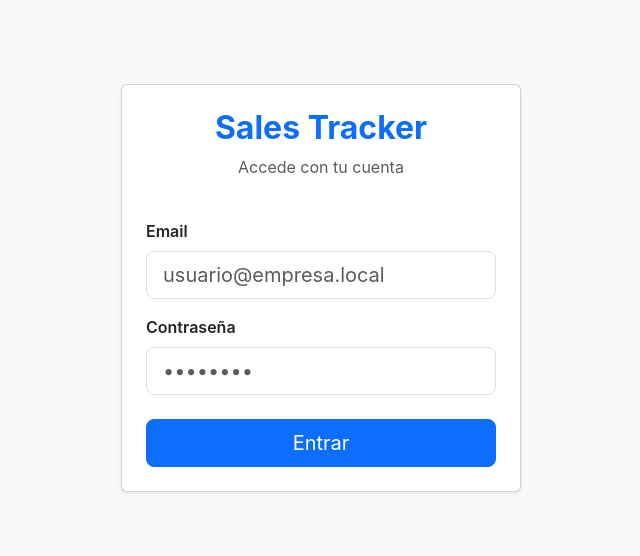
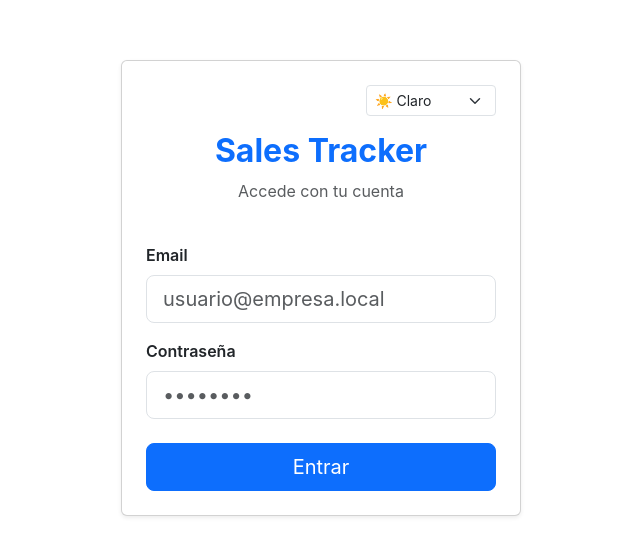
Before and after one commit to fermarfer1982/sales-tracker, a React (Vite) app in the folder frontend/: page /login in a window 1280 px wide. Shown: the part 112-668 px from the top of the page, without its empty margins (319-959 px from the left). Built offline with nearby package versions, Linux system fonts and the light colour scheme.

Commit message:
feat(frontend): añadir selector de tema claro/oscuro

```diff
--- a/frontend/src/components/Layout.jsx
+++ b/frontend/src/components/Layout.jsx
@@ -1,9 +1,11 @@
 import React, { useState } from 'react';
 import { Outlet, Link, useNavigate, useLocation } from 'react-router-dom';
 import { useAuth } from '../context/AuthContext';
+import { useTheme } from '../context/ThemeContext';
 
 export default function Layout() {
   const { user, logout } = useAuth();
+  const { theme, setTheme } = useTheme();
   const navigate = useNavigate();
   const location = useLocation();
   const [menuOpen, setMenuOpen] = useState(false);
@@ -71,6 +73,16 @@ export default function Layout() {
               )}
             </ul>
             <div className="d-flex align-items-center gap-2">
+              <select
+                className="form-select form-select-sm"
+                value={theme}
+                onChange={e => setTheme(e.target.value)}
+                aria-label="Selector de tema"
+                style={{ width: 130 }}
+              >
+                <option value="light">☀️ Claro</option>
+                <option value="dark">🌙 Oscuro</option>
+              </select>
               <span className="text-white-50 small d-none d-lg-inline">
                 {user?.name} ({user?.role})
               </span>
--- /dev/null
+++ b/frontend/src/context/ThemeContext.jsx
@@ -0,0 +1,32 @@
+import React, { createContext, useContext, useEffect, useMemo, useState } from 'react';
+
+const ThemeContext = createContext(null);
+const STORAGE_KEY = 'theme';
+
+function applyTheme(theme) {
+  document.documentElement.setAttribute('data-bs-theme', theme);
+}
+
+export function ThemeProvider({ children }) {
+  const [theme, setTheme] = useState(() => {
+    const saved = localStorage.getItem(STORAGE_KEY);
+    return saved === 'dark' ? 'dark' : 'light';
+  });
+
+  useEffect(() => {
+    applyTheme(theme);
+    localStorage.setItem(STORAGE_KEY, theme);
+  }, [theme]);
+
+  const value = useMemo(() => ({
+    theme,
+    setTheme,
+    toggleTheme: () => setTheme(prev => (prev === 'light' ? 'dark' : 'light')),
+  }), [theme]);
+
+  return <ThemeContext.Provider value={value}>{children}</ThemeContext.Provider>;
+}
+
+export function useTheme() {
+  return useContext(ThemeContext);
+}
--- a/frontend/src/index.css
+++ b/frontend/src/index.css
@@ -3,7 +3,8 @@
 }
 
 body {
-  background-color: #f5f6fa;
+  background-color: var(--bs-body-bg);
+  color: var(--bs-body-color);
   font-family: -apple-system, BlinkMacSystemFont, 'Segoe UI', Roboto, sans-serif;
 }
 
@@ -34,3 +35,7 @@ body {
     padding: 14px 20px;
   }
 }
+
+[data-bs-theme="dark"] .navbar.bg-primary {
+  background-color: #0b3d91 !important;
+}
--- a/frontend/src/pages/LoginPage.jsx
+++ b/frontend/src/pages/LoginPage.jsx
@@ -2,10 +2,12 @@ import React, { useState } from 'react';
 import { useNavigate } from 'react-router-dom';
 import { useAuth } from '../context/AuthContext';
 import { authService } from '../services';
+import { useTheme } from '../context/ThemeContext';
 
 export default function LoginPage() {
   const { login } = useAuth();
   const navigate = useNavigate();
+  const { theme, setTheme } = useTheme();
   const [email, setEmail] = useState('');
   const [password, setPassword] = useState('');
   const [error, setError] = useState('');
@@ -27,8 +29,20 @@ export default function LoginPage() {
   }
 
   return (
-    <div className="d-flex justify-content-center align-items-center vh-100 bg-light">
+    <div className="d-flex justify-content-center align-items-center vh-100">
       <div className="card shadow-sm p-4" style={{ width: '100%', maxWidth: 400 }}>
+        <div className="d-flex justify-content-end mb-3">
+          <select
+            className="form-select form-select-sm"
+            value={theme}
+            onChange={e => setTheme(e.target.value)}
+            aria-label="Selector de tema"
+            style={{ width: 130 }}
+          >
+            <option value="light">☀️ Claro</option>
+            <option value="dark">🌙 Oscuro</option>
+          </select>
+        </div>
         <div className="text-center mb-4">
           <h2 className="fw-bold text-primary">Sales Tracker</h2>
           <p className="text-muted">Accede con tu cuenta</p>
```
Also changed, not shown: frontend/src/App.jsx (+7 -4 lines).
